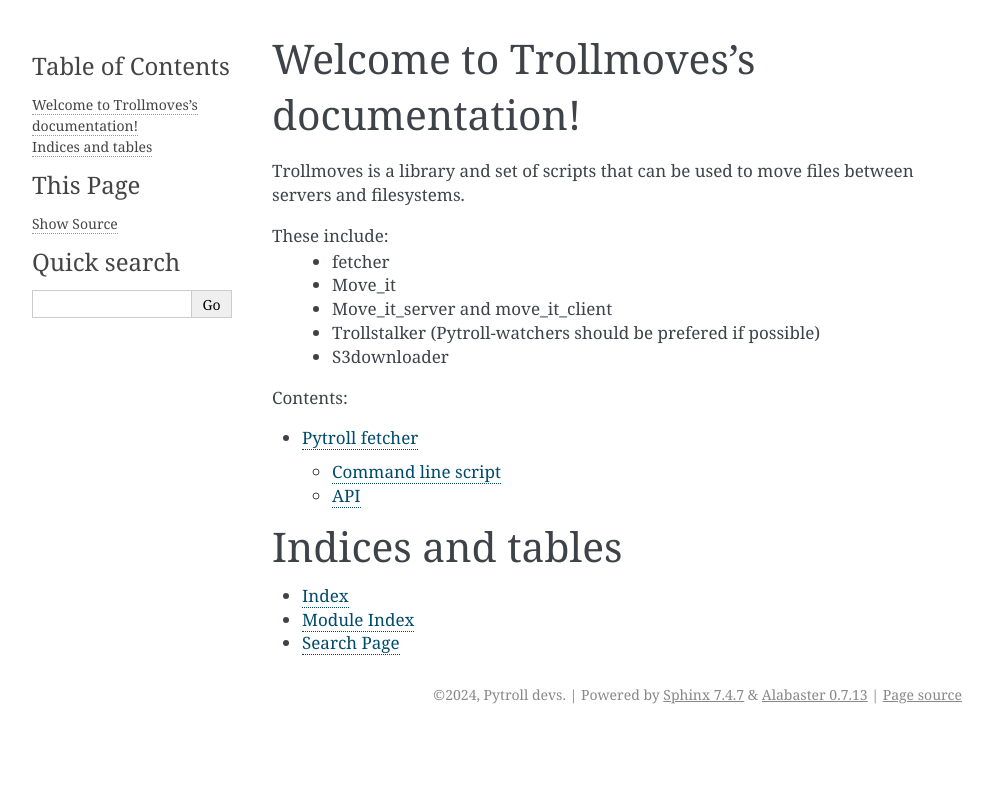
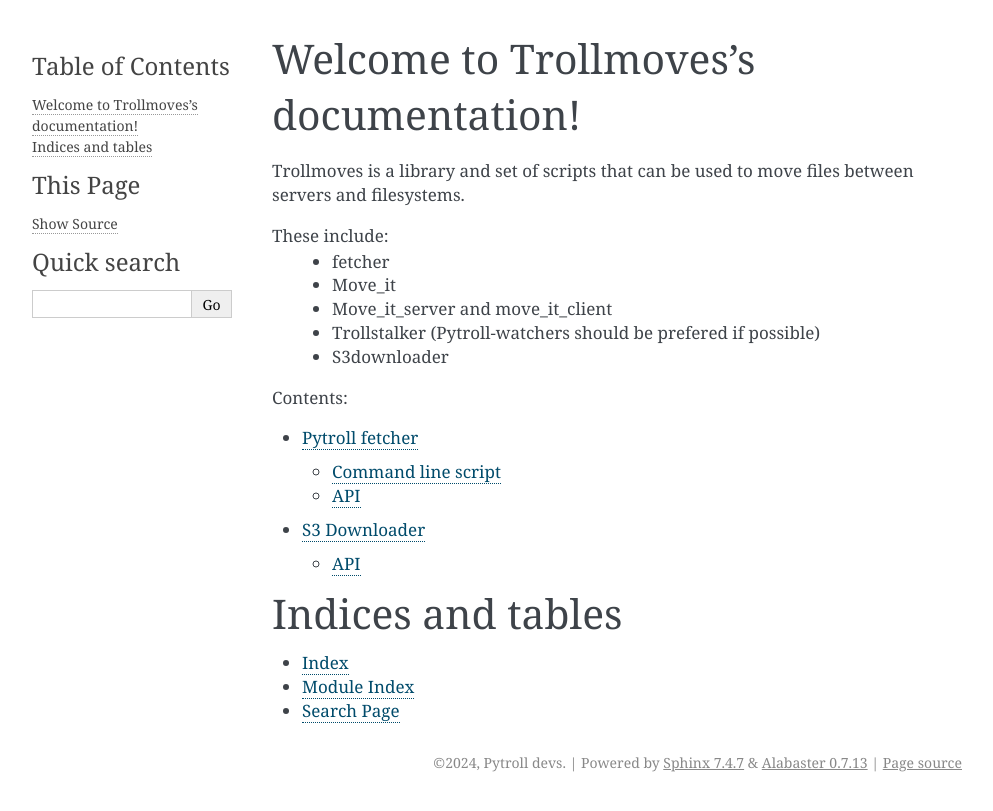
Before and after one commit to pytroll/trollmoves, a Sphinx documentation site: the page built from docs/source/index.rst, in a window 1280 px wide. Shown: the top 811 px of the page, without its empty margins (148-1141 px from the left). Built offline with Sphinx 7.4.7, drawn with Linux system fonts in a browser that asks for light colours.

Commit message:
Add s3 downloader to doc

```diff
--- a/docs/source/index.rst
+++ b/docs/source/index.rst
@@ -21,6 +21,7 @@
    :caption: Contents:
 
    fetcher
+   s3downloader
 
 
 Indices and tables
--- /dev/null
+++ b/docs/source/s3downloader.rst
@@ -0,0 +1,8 @@
+S3 Downloader
+-------------
+
+API
+***
+
+.. automodule:: trollmoves.s3downloader
+   :members:
```
